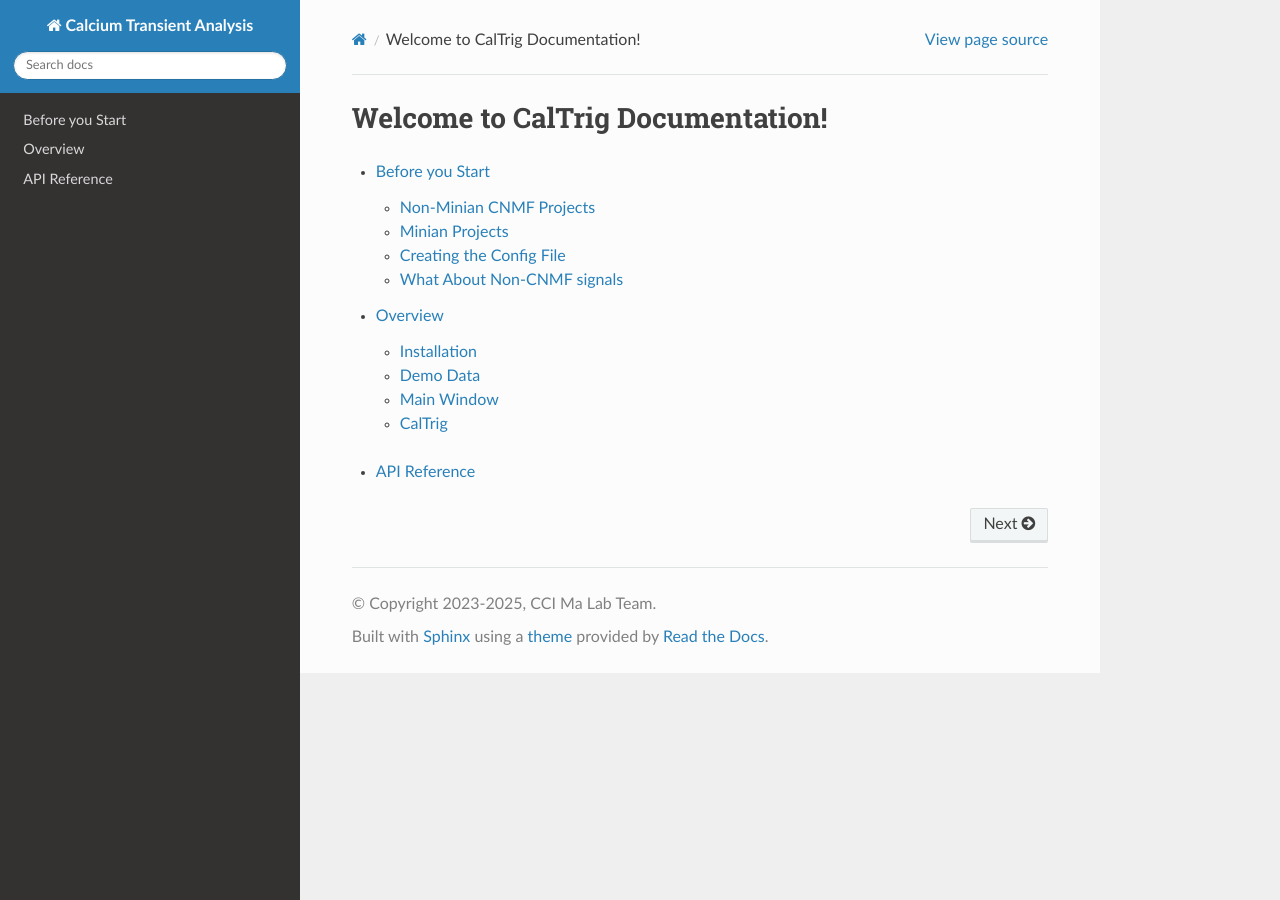
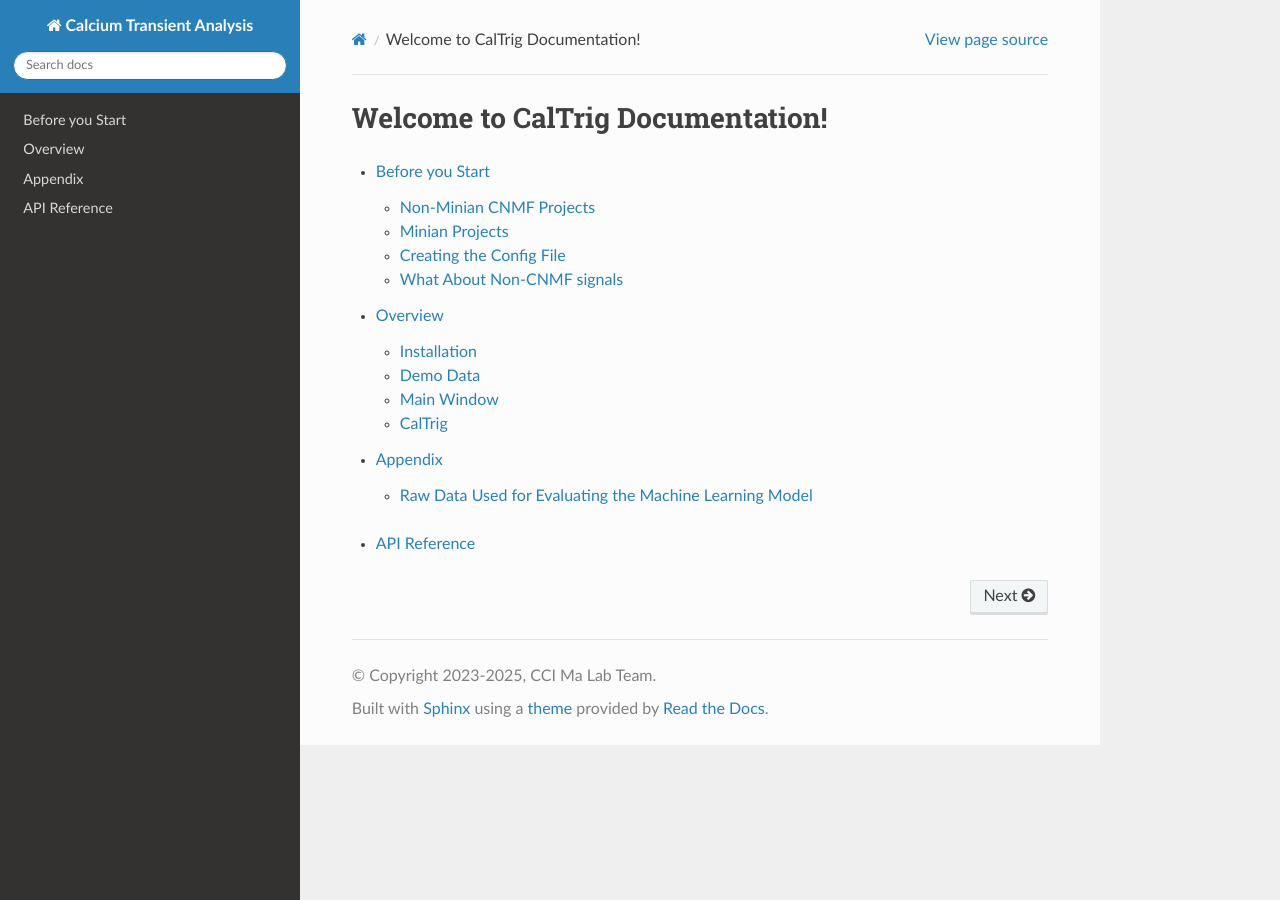
Before and after one commit to cci-MaLab/Calcium-Transient-Analysis, a Sphinx documentation site: the page built from docs/source/index.rst, in a window 1280 px wide. Built offline with Sphinx 7.4.7 and the Read the Docs theme 3.1.0, drawn with Linux system fonts in a browser that asks for light colours.

Commit message:
Added raw testing data

```diff
--- /dev/null
+++ b/docs/source/Appendix.rst
@@ -0,0 +1,7 @@
+Appendix
+========
+
+Raw Data Used for Evaluating the Machine Learning Model
+-------------------------------------------------------
+
+The raw testing results are available for download at this `link <https://github.com/cci-MaLab/Calcium-Transient-Analysis/tree/main/ml_training/caltrig_results>`_.
--- a/docs/source/index.rst
+++ b/docs/source/index.rst
@@ -6,6 +6,7 @@ Welcome to CalTrig Documentation!
 
    Before_you_start
    Overview
+   Appendix
 
 .. toctree::
    :maxdepth: 1
```
Also changed, not shown: 1 other file.
